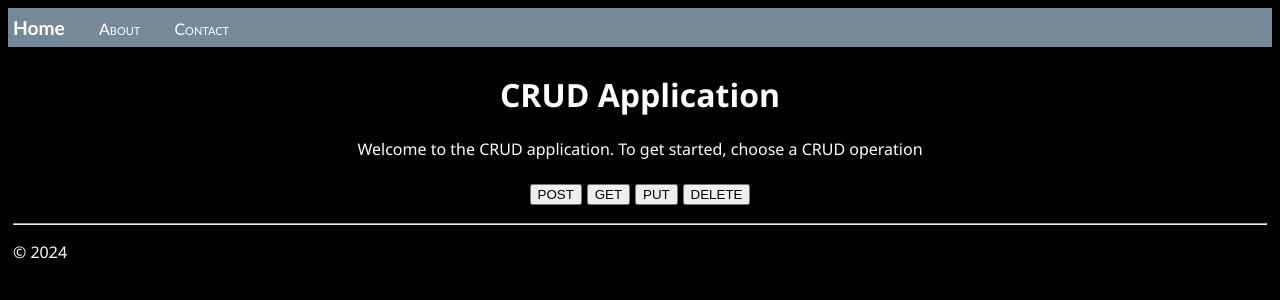
After one commit to boubinmj/movies-crud, a Flask app: page / in a window 1280 px wide. The commit adds this page. Shown: the top 300 px of the page. Run offline with Flask 3, Linux system fonts and the light colour scheme.

Commit message:
added templates and basic app layout.  Created CSS Classes for navigation

```diff
--- a/crud.py
+++ b/app.py
@@ -15,7 +15,19 @@ execute_clear_dictionary = APScheduler()
 # Homepage
 @app.route("/")
 def crud_page():
-    return render_template("/index.html")
+    return render_template("/home.html")
+
+@app.route("/about/")
+def about():
+    return render_template("/about.html")
+
+@app.route("/home/")
+def home():
+    return render_template("/home.html")
+
+@app.route("/contact/")
+def contact():
+    return render_template("/contact.html")
 
 def clear_dictionary():
     os.remove("dictionary_file.pkl")
--- /dev/null
+++ b/static/site.css
@@ -0,0 +1,42 @@
+html {
+    background-color: black;
+    color: white;
+}
+
+.message {
+    font-weight: 600;
+    color: blue;
+}
+
+.place {
+    color: pink;
+    font-size: x-large;
+}
+
+.navbar {
+    background-color: lightslategray;
+    font-size: 1em;
+    font-family: 'Trebuchet MS', 'Lucida Sans Unicode', 'Lucida Grande', 'Lucida Sans', Arial, sans-serif;
+    color: white;
+    padding: 8px 5px 8px 5px;
+}
+
+.navbar a {
+    text-decoration: none;
+    color: inherit;
+}
+
+.navbar-brand {
+    font-size: 1.2em;
+    font-weight: 600;
+}
+
+.navbar-item {
+    font-variant: small-caps;
+    margin-left: 30px;
+}
+
+.body-content {
+    padding: 5px;
+    font-family:'Segoe UI', Tahoma, Geneva, Verdana, sans-serif;
+}
--- /dev/null
+++ b/templates/home.html
@@ -0,0 +1,29 @@
+{% extends "layout.html" %}
+{% block title %}
+Home
+{% endblock %}
+{% block content %}
+<center>
+    <h1>
+        CRUD Application
+    </h1>
+</center>
+
+<center>
+    <text>
+        Welcome to the CRUD application. To get started, choose a CRUD operation
+    </text>
+</center>
+
+    <h3>
+        <center>
+            <button onclick="window.location.replace('post_elements')">POST</button>
+
+            <button onclick="window.location.replace('get_page')">GET</button>
+
+            <button onclick="window.location.replace('put_elements')">PUT</button>
+
+            <button onclick="window.location.replace('delete_page')">DELETE</button>
+        </center>
+    </h3>
+{% endblock %}
--- a/index.html
+++ b/templates/index.html
@@ -1,5 +1,4 @@
 <!DOCTYPE html>
-
 <html>
 
     <head>
--- /dev/null
+++ b/templates/layout.html
@@ -0,0 +1,25 @@
+<!DOCTYPE html>
+<html>
+    <head>
+        <meta charset="utf-8" />
+        <title>{% block title %}{% endblock %}</title>
+        <link rel="stylesheet" type="text/css" href="{{ url_for('static', filename='site.css')}}" />
+    </head>
+
+    <body>
+        <div class="navbar">
+            <a href="{{ url_for('home') }}" class="navbar-brand">Home</a>
+            <a href="{{ url_for('about') }}" class="navbar-item">About</a>
+            <a href="{{ url_for('contact') }}" class="navbar-item">Contact</a>
+        </div>
+
+        <div class="body-content">
+            {% block content %}
+            {% endblock %}
+            <hr/>
+            <footer>
+                <p>&copy; 2024</p>
+            </footer>
+        </div>
+    </body>
+</html>
```
Also changed, not shown: templates/about.html (added, +7 -0 lines), templates/contact.html (added, +7 -0 lines).
